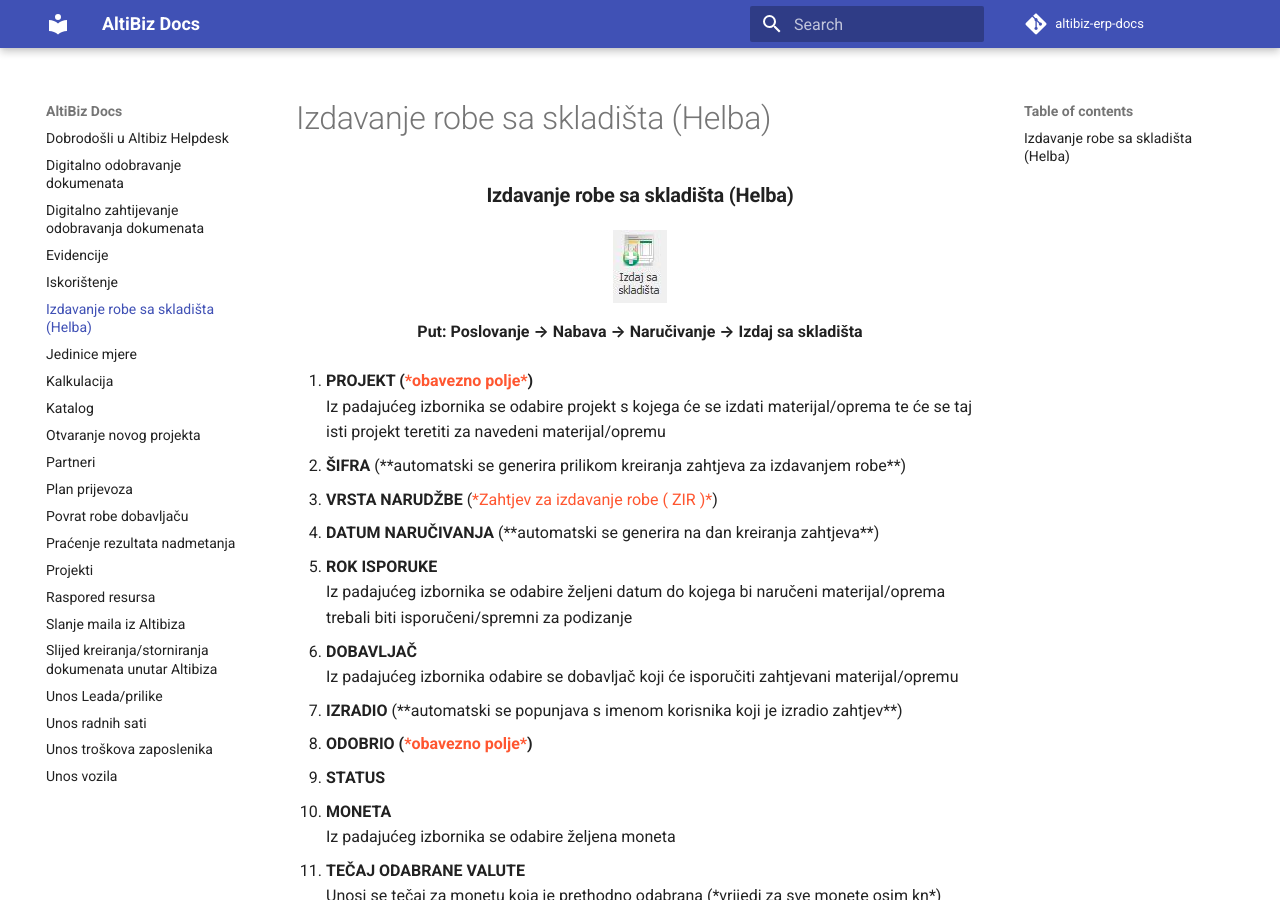
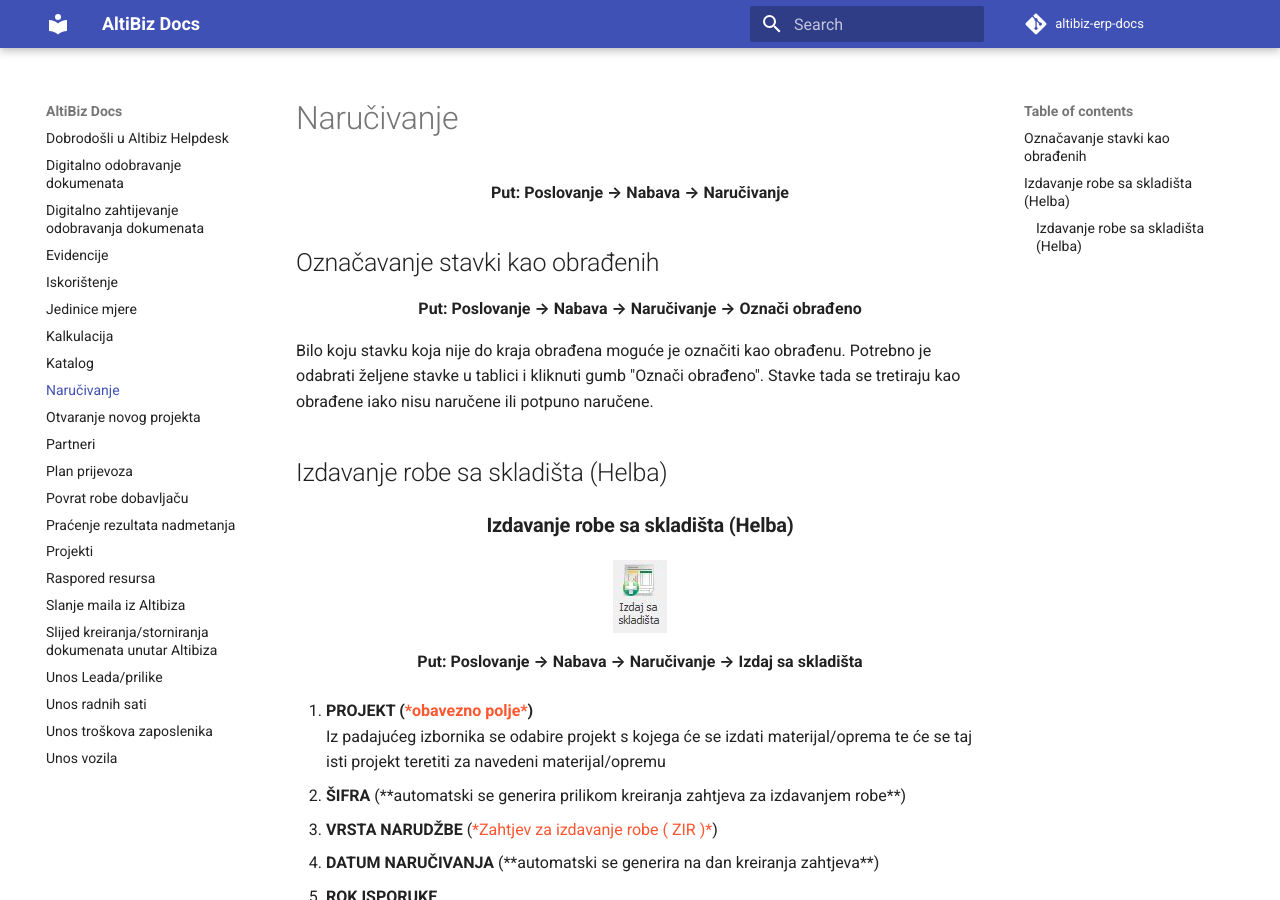
Before and after one commit to altibiz/altibiz-erp-docs, an MkDocs documentation site: the page built from docs/Naručivanje.md, in a window 1280 px wide and 900 px high. Built offline with MkDocs 1.6.1 and Material for MkDocs 9.7.7, drawn with Linux system fonts in a browser that asks for light colours; comment, search, counter and statistics services are not loaded.

Commit message:
Update and rename IzdavanjeRobeSaSkladista.md to Naručivanje.md

```diff
--- a/docs/IzdavanjeRobeSaSkladista.md
+++ b/docs/Naručivanje.md
@@ -1,4 +1,14 @@
-# Izdavanje robe sa skladišta (Helba)
+#Naručivanje
+
+**<p align=center>Put: Poslovanje → Nabava → Naručivanje**
+
+##Označavanje stavki kao obrađenih
+
+**<p align=center>Put: Poslovanje → Nabava → Naručivanje → Označi obrađeno**
+
+Bilo koju stavku koja nije do kraja obrađena moguće je označiti kao obrađenu. Potrebno je odabrati željene stavke u tablici i kliknuti gumb "Označi obrađeno". Stavke tada se tretiraju kao obrađene iako nisu naručene ili potpuno naručene.
+
+## Izdavanje robe sa skladišta (Helba)
 
 ### <p align=center>**Izdavanje robe sa skladišta (Helba)**
 
```
